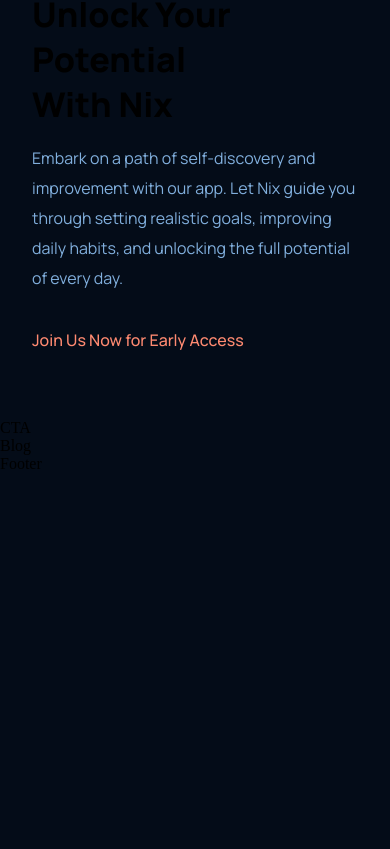
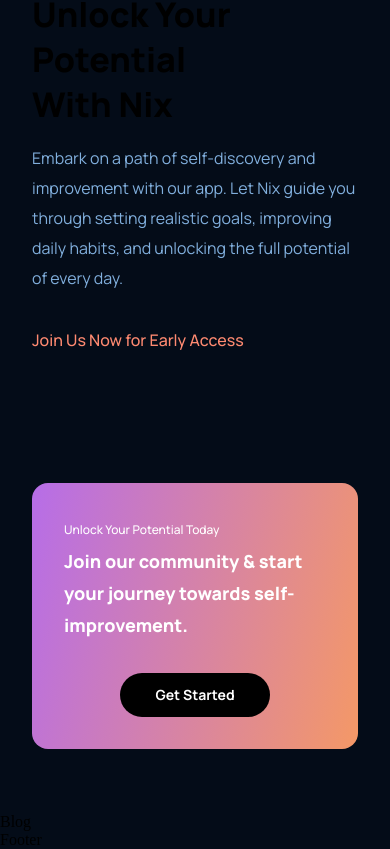
Before and after one commit to BonchoKFC/Nix, a React (Create React App) app: page / in a window 390 px wide. Shown: the part 3589-4438 px from the top of the page. Before the commit the page ends 4062 px from the top, so only its background shows below. Built offline with nearby package versions, Linux system fonts and the light colour scheme.

Commit message:
CTA component

```diff
--- a/src/components/cta/CTA.jsx
+++ b/src/components/cta/CTA.jsx
@@ -1,10 +1,16 @@
-import React from 'react'
+import React from 'react';
 import './cta.css';
 
-const CTA = () => {
-  return (
-    <div>CTA</div>
-  )
-}
+const CTA = () => (
+  <div className="nix__cta">
+    <div className="nix__cta-content">
+      <p>Unlock Your Potential Today</p>
+      <h3>Join our community & start your journey towards self-improvement.</h3>
+    </div>
+    <div className="nix__cta-btn">
+      <button type="button">Get Started</button>
+    </div>
+  </div>
+);
 
-export default CTA
+export default CTA;
--- a/src/components/cta/cta.css
+++ b/src/components/cta/cta.css
@@ -0,0 +1,80 @@
+.nix__cta {
+    display: flex;
+    justify-content: space-between;
+    align-items: center;
+    flex-direction: row;
+    padding: 2rem;
+    margin: 4rem;
+    border-radius: 1rem;
+    background: var(--gradient-bar); /* Make sure this variable is defined in your :root or a parent CSS */
+}
+
+.nix__cta-content {
+    display: flex;
+    flex-direction: column;
+    text-align: left;
+    color: #fff; /* Adjust if needed for your theme */
+}
+
+.nix__cta-content p {
+    font-family: var(--font-family);
+    font-size: 12px;
+    line-height: 30px;
+    font-weight: 500;
+}
+
+.nix__cta-content h3 {
+    font-family: var(--font-family);
+    font-size: 24px;
+    line-height: 45px;
+    font-weight: 800;
+}
+
+.nix__cta-btn {
+    display: flex;
+    justify-content: center;
+    align-items: center;
+    margin-left: 2rem;
+}
+
+.nix__cta-btn button {
+    background: #000; /* Consider using a color that fits your theme */
+    color: #fff;
+    font-family: var(--font-family);
+    font-weight: 700;
+    font-size: 18px;
+    line-height: 30px;
+    padding: 0.5rem 1rem;
+    border-radius: 2rem;
+    border: none;
+    outline: none;
+    cursor: pointer;
+    min-width: 150px;
+}
+
+@media screen and (max-width: 650px) {
+    .nix__cta {
+        flex-direction: column;
+    }
+
+    .nix__cta-btn {
+        margin: 2rem 0 0;
+    }
+}
+
+@media screen and (max-width: 550px) {
+    .nix__cta {
+        flex-direction: column;
+        margin: 4rem 2rem;
+    }
+
+    .nix__cta-content h3 {
+        font-size: 18px;
+        line-height: 32px;
+    }
+
+    .nix__cta-btn button {
+        font-size: 14px;
+        line-height: 28px;
+    }
+}
```
